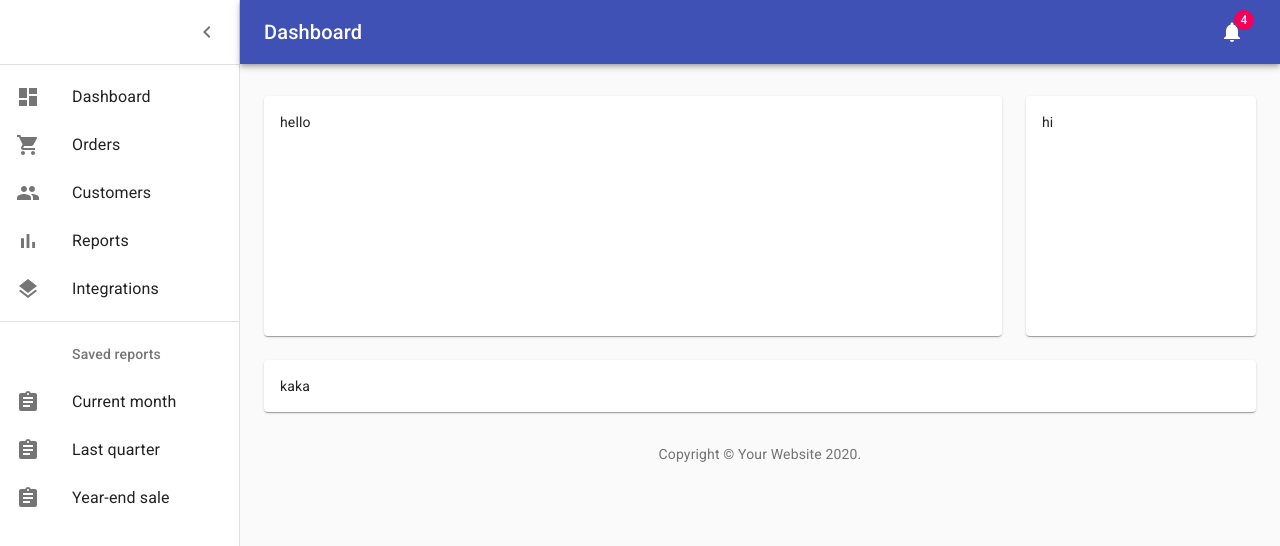
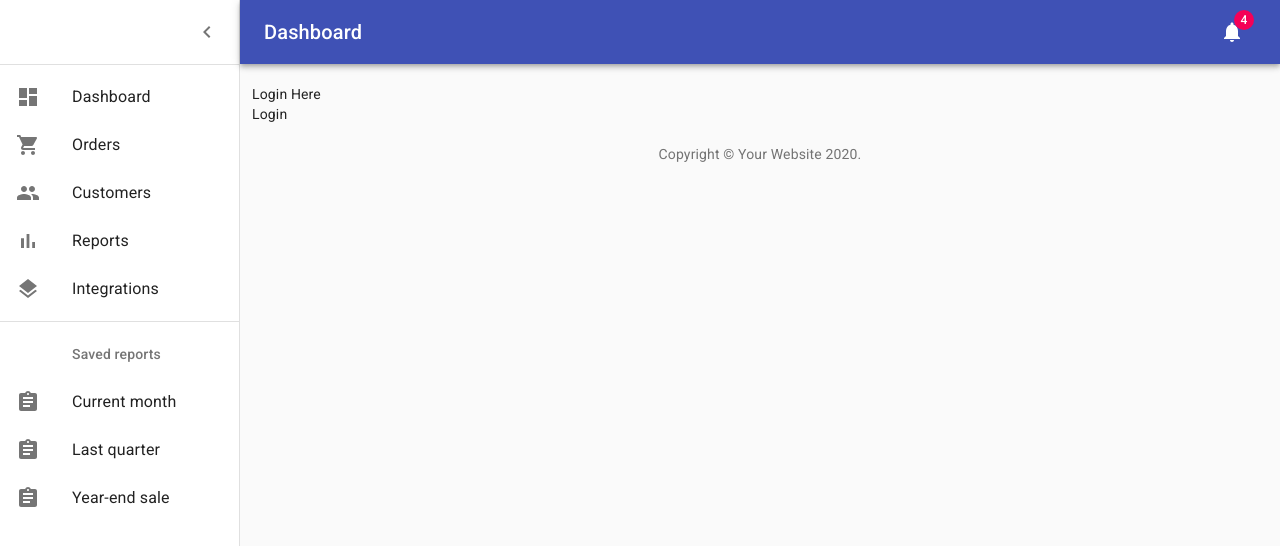
Before and after one commit to hieunguyen1704/ttdadn-iot-web-app-frontend, a React (Vite) app: page /login in a window 1280 px wide. Shown: the top 546 px of the page. Built offline with nearby package versions, Linux system fonts and the light colour scheme.

Commit message:
Add router for three main component

```diff
--- a/src/views/Dashboard/Dashboard.js
+++ b/src/views/Dashboard/Dashboard.js
@@ -1,34 +1,37 @@
-import React from 'react';
-import clsx from 'clsx';
-import { makeStyles } from '@material-ui/core/styles';
-import CssBaseline from '@material-ui/core/CssBaseline';
-import Drawer from '@material-ui/core/Drawer';
-import Box from '@material-ui/core/Box';
-import AppBar from '@material-ui/core/AppBar';
-import Toolbar from '@material-ui/core/Toolbar';
-import List from '@material-ui/core/List';
-import Typography from '@material-ui/core/Typography';
-import Divider from '@material-ui/core/Divider';
-import IconButton from '@material-ui/core/IconButton';
-import Badge from '@material-ui/core/Badge';
-import Container from '@material-ui/core/Container';
-import Grid from '@material-ui/core/Grid';
-import Paper from '@material-ui/core/Paper';
-import Link from '@material-ui/core/Link';
-import MenuIcon from '@material-ui/icons/Menu';
-import ChevronLeftIcon from '@material-ui/icons/ChevronLeft';
-import NotificationsIcon from '@material-ui/icons/Notifications';
-import { mainListItems, secondaryListItems } from './listItems';
+import React from "react";
+import clsx from "clsx";
+import { makeStyles } from "@material-ui/core/styles";
+import CssBaseline from "@material-ui/core/CssBaseline";
+import Drawer from "@material-ui/core/Drawer";
+import Box from "@material-ui/core/Box";
+import AppBar from "@material-ui/core/AppBar";
+import Toolbar from "@material-ui/core/Toolbar";
+import List from "@material-ui/core/List";
+import Typography from "@material-ui/core/Typography";
+import Divider from "@material-ui/core/Divider";
+import IconButton from "@material-ui/core/IconButton";
+import Badge from "@material-ui/core/Badge";
+import Container from "@material-ui/core/Container";
+import Grid from "@material-ui/core/Grid";
+import Link from "@material-ui/core/Link";
+import MenuIcon from "@material-ui/icons/Menu";
+import ChevronLeftIcon from "@material-ui/icons/ChevronLeft";
+import NotificationsIcon from "@material-ui/icons/Notifications";
+import { Router } from "@reach/router";
+import { mainListItems, secondaryListItems } from "./listItems";
+import LogIn from "../Module/Authentication/LogIn";
+import UserConfig from "../Module/UserConfig/UserConfig";
+import DataInfo from "../Module/DataInfo/DataInfo";
 
 function Copyright() {
   return (
     <Typography variant="body2" color="textSecondary" align="center">
-      {'Copyright © '}
+      {"Copyright © "}
       <Link color="inherit" href="https://material-ui.com/">
         Your Website
-      </Link>{' '}
+      </Link>{" "}
       {new Date().getFullYear()}
-      {'.'}
+      {"."}
     </Typography>
   );
 }
@@ -37,21 +40,21 @@ const drawerWidth = 240;
 
 const useStyles = makeStyles((theme) => ({
   root: {
-    display: 'flex',
+    display: "flex",
   },
   toolbar: {
     paddingRight: 24, // keep right padding when drawer closed
   },
   toolbarIcon: {
-    display: 'flex',
-    alignItems: 'center',
-    justifyContent: 'flex-end',
-    padding: '0 8px',
+    display: "flex",
+    alignItems: "center",
+    justifyContent: "flex-end",
+    padding: "0 8px",
     ...theme.mixins.toolbar,
   },
   appBar: {
     zIndex: theme.zIndex.drawer + 1,
-    transition: theme.transitions.create(['width', 'margin'], {
+    transition: theme.transitions.create(["width", "margin"], {
       easing: theme.transitions.easing.sharp,
       duration: theme.transitions.duration.leavingScreen,
     }),
@@ -59,7 +62,7 @@ const useStyles = makeStyles((theme) => ({
   appBarShift: {
     marginLeft: drawerWidth,
     width: `calc(100% - ${drawerWidth}px)`,
-    transition: theme.transitions.create(['width', 'margin'], {
+    transition: theme.transitions.create(["width", "margin"], {
       easing: theme.transitions.easing.sharp,
       duration: theme.transitions.duration.enteringScreen,
     }),
@@ -68,36 +71,36 @@ const useStyles = makeStyles((theme) => ({
     marginRight: 36,
   },
   menuButtonHidden: {
-    display: 'none',
+    display: "none",
   },
   title: {
     flexGrow: 1,
   },
   drawerPaper: {
-    position: 'relative',
-    whiteSpace: 'nowrap',
+    position: "relative",
+    whiteSpace: "nowrap",
     width: drawerWidth,
-    transition: theme.transitions.create('width', {
+    transition: theme.transitions.create("width", {
       easing: theme.transitions.easing.sharp,
       duration: theme.transitions.duration.enteringScreen,
     }),
   },
   drawerPaperClose: {
-    overflowX: 'hidden',
-    transition: theme.transitions.create('width', {
+    overflowX: "hidden",
+    transition: theme.transitions.create("width", {
       easing: theme.transitions.easing.sharp,
       duration: theme.transitions.duration.leavingScreen,
     }),
     width: theme.spacing(7),
-    [theme.breakpoints.up('sm')]: {
+    [theme.breakpoints.up("sm")]: {
       width: theme.spacing(9),
     },
   },
   appBarSpacer: theme.mixins.toolbar,
   content: {
     flexGrow: 1,
-    height: '100vh',
-    overflow: 'auto',
+    height: "100vh",
+    overflow: "auto",
   },
   container: {
     paddingTop: theme.spacing(4),
@@ -105,9 +108,9 @@ const useStyles = makeStyles((theme) => ({
   },
   paper: {
     padding: theme.spacing(2),
-    display: 'flex',
-    overflow: 'auto',
-    flexDirection: 'column',
+    display: "flex",
+    overflow: "auto",
+    flexDirection: "column",
   },
   fixedHeight: {
     height: 240,
@@ -123,23 +126,35 @@ export default function Dashboard() {
   const handleDrawerClose = () => {
     setOpen(false);
   };
-  const fixedHeightPaper = clsx(classes.paper, classes.fixedHeight);
+  // const fixedHeightPaper = clsx(classes.paper, classes.fixedHeight);
 
   return (
     <div className={classes.root}>
       <CssBaseline />
-      <AppBar position="absolute" className={clsx(classes.appBar, open && classes.appBarShift)}>
+      <AppBar
+        position="absolute"
+        className={clsx(classes.appBar, open && classes.appBarShift)}
+      >
         <Toolbar className={classes.toolbar}>
           <IconButton
             edge="start"
             color="inherit"
             aria-label="open drawer"
             onClick={handleDrawerOpen}
-            className={clsx(classes.menuButton, open && classes.menuButtonHidden)}
+            className={clsx(
+              classes.menuButton,
+              open && classes.menuButtonHidden
+            )}
           >
             <MenuIcon />
           </IconButton>
-          <Typography component="h1" variant="h6" color="inherit" noWrap className={classes.title}>
+          <Typography
+            component="h1"
+            variant="h6"
+            color="inherit"
+            noWrap
+            className={classes.title}
+          >
             Dashboard
           </Typography>
           <IconButton color="inherit">
@@ -171,23 +186,16 @@ export default function Dashboard() {
         <Container maxWidth="lg" className={classes.container}>
           <Grid container spacing={3}>
             {/* Chart */}
-            <Grid item xs={12} md={8} lg={9}>
+            {/* <Grid item xs={12} md={8} lg={9}>
               <Paper className={fixedHeightPaper}>
                 <div>hello</div>
               </Paper>
-            </Grid>
-            {/* Recent Deposits */}
-            <Grid item xs={12} md={4} lg={3}>
-              <Paper className={fixedHeightPaper}>
-                <div>hi</div>
-              </Paper>
-            </Grid>
-            {/* Recent Orders */}
-            <Grid item xs={12}>
-              <Paper className={classes.paper}>
-                <div>kaka</div>
-              </Paper>
-            </Grid>
+            </Grid> */}
+            <Router>
+              <LogIn path="login" />
+              <UserConfig path="user-config" />
+              <DataInfo path="data-info" />
+            </Router>
           </Grid>
           <Box pt={4}>
             <Copyright />
--- /dev/null
+++ b/src/views/Module/Authentication/LogIn.js
@@ -0,0 +1,12 @@
+import React from "react";
+import './theme/LogIn.scss'
+const LogIn = () => {
+  return (
+    <div>
+      Login Here
+      <div>Login</div>
+    </div>
+  );
+};
+
+export default LogIn;
--- /dev/null
+++ b/src/views/Module/DataInfo/DataInfo.js
@@ -0,0 +1,13 @@
+import React from "react";
+import './theme/DataInfo.scss'
+
+const DataInfo = () => {
+  return (
+    <div>
+      DataInfo Here
+      <div>DataInfo</div>
+    </div>
+  );
+};
+
+export default DataInfo;
--- /dev/null
+++ b/src/views/Module/UserConfig/UserConfig.js
@@ -0,0 +1,13 @@
+import React from "react";
+import './theme/UserConfig.scss'
+
+const UserConfig = () => {
+  return (
+    <div>
+      UserConfig Here
+      <div>UserConfig</div>
+    </div>
+  );
+};
+
+export default UserConfig;
```
Also changed, not shown: src/views/Module/Authentication/theme/LogIn.scss (added), src/views/Module/DataInfo/theme/DataInfo.scss (added), src/views/Module/UserConfig/theme/UserConfig.scss (added).
